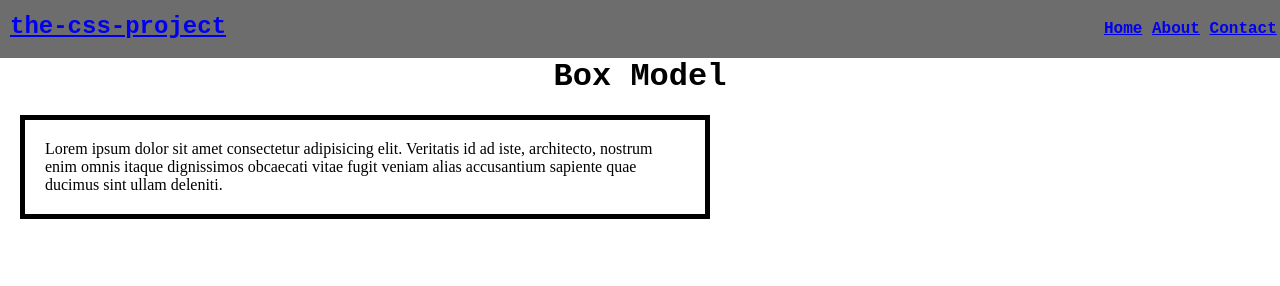
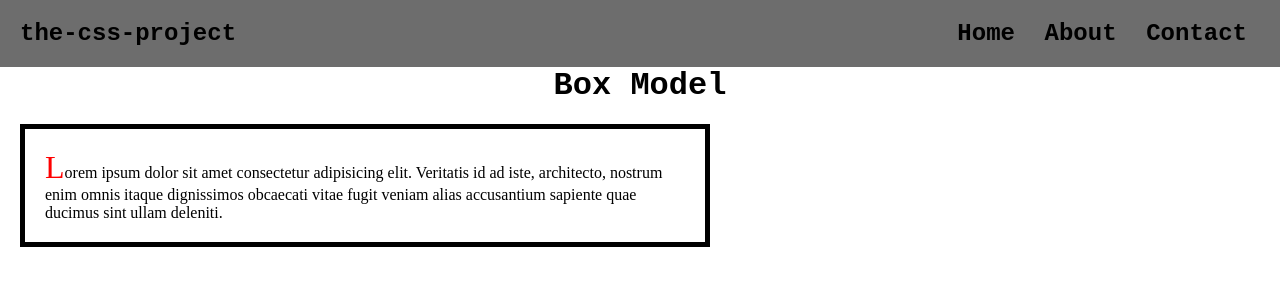
Before and after one commit to d4rkr0n1n/the-css-workshop, a plain HTML site: page main/index.html in a window 1280 px wide. Drawn offline with Linux system fonts and the light colour scheme.

Commit message:
update main/index.html and styles.css

```diff
--- a/main/index.html
+++ b/main/index.html
@@ -13,14 +13,14 @@
     <title>the-css-project</title>
   </head>
   <header>
-    <div style="display: inline-block; width: 50%;">
+    <div>
       <a href="./index.html">the-css-project</a>
     </div>
-    <nav style="display: inline-block; width: 49%;text-align: right;">
-      <ul style="display: inline-block;width: max-content;">
-        <li style="display: inline-block"><a href="./index.html">Home</a></li>
-        <li style="display: inline-block"><a href="./about.html">About</a></li>
-        <li style="display: inline-block">
+    <nav>
+      <ul>
+        <li><a href="./index.html">Home</a></li>
+        <li><a href="./about.html">About</a></li>
+        <li>
           <a href="./contact.html">Contact</a>
         </li>
       </ul>
--- a/main/styles.css
+++ b/main/styles.css
@@ -11,25 +11,49 @@ p {
   border: 5px solid black;
   width: 50%;
 }
-header {
-  background-color: #6d6d6d;
-  color: white;
-  padding: 10px;
-  width: 100%;
-}
-body{
+body {
   margin: auto;
 }
-ul{
+ul {
   list-style: none;
   padding: 10px;
   margin: 0%;
+  display: inline-block;
+  width: max-content;
 }
-header{
+header {
   font-family: "source-code-pro", monospace;
   font-weight: 600;
   font-style: normal;
+  padding: 10px;
+  background-color: #6d6d6d;
+  color: white;
+  width: auto;
 }
-div{
+div {
+  font-size: 1.5em;
+  display: inline-block;
+  width: 50%;
+}
+a {
+  text-decoration: none;
+  color: black;
+  padding: 10px;
+}
+nav {
+  display: inline-block;
+  width: 49%;
+  text-align: right;
+}
+li {
+  display: inline-block;
   font-size: 1.5em;
 }
+a:hover,a:active {
+  background-color: #6d6d6d;
+  color: white;
+}
+p::first-letter {
+  font-size: 2em;
+  color: red;
+}
```
